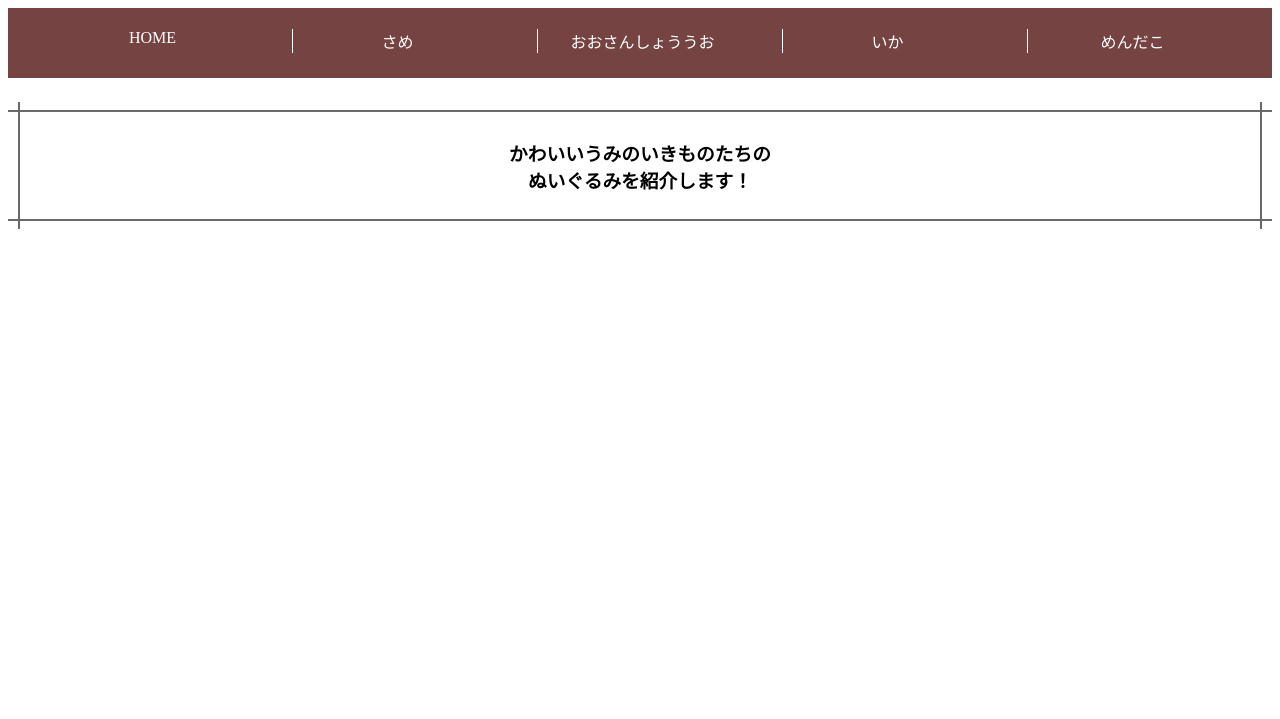
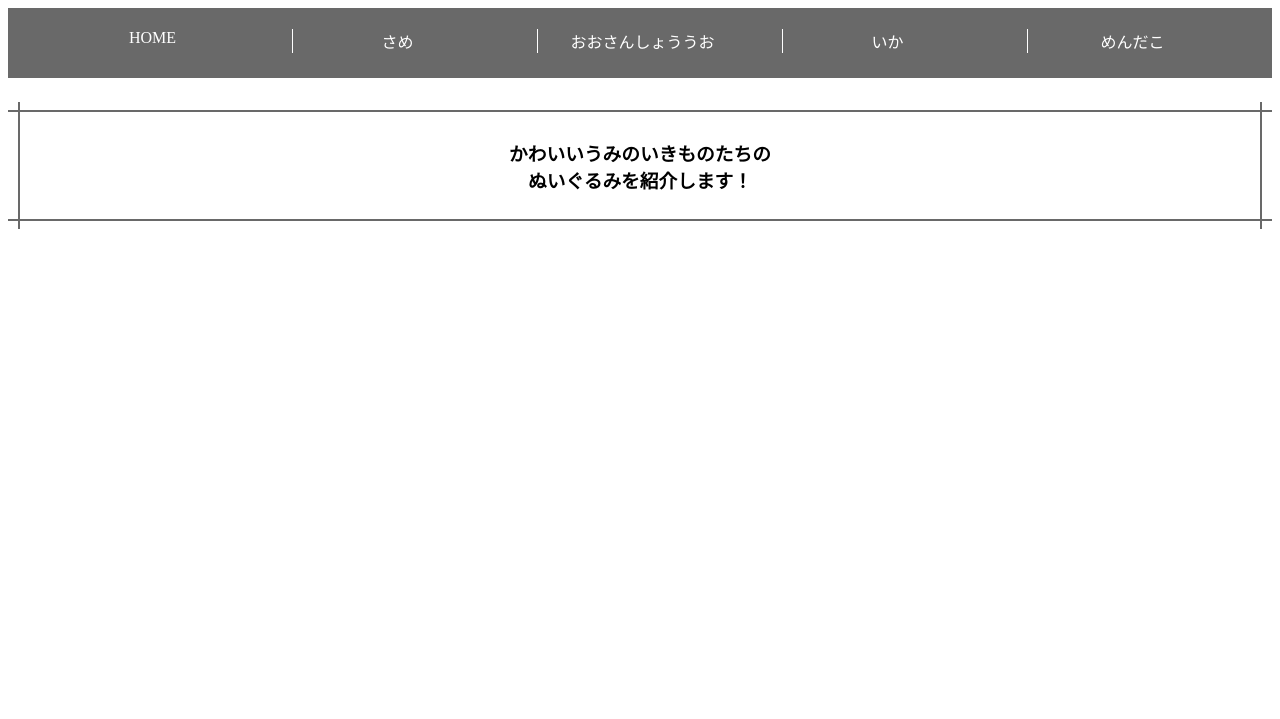
Before and after one commit to myo-n/umi, a plain HTML site: page index.html in a window 1280 px wide. Shown: the part 81-800 px from the top of the page. Drawn offline with Linux system fonts and the light colour scheme.

Commit message:
Update stylesheet.css

```diff
--- a/stylesheet.css
+++ b/stylesheet.css
@@ -23,7 +23,7 @@ body{
   nav {
     width: 100%;
     height: 70px;
-    background-color: rgb(118, 67, 67);
+    background-color: dimgray;
     padding-top: 5px;
     box-sizing: border-box;
   }
```
